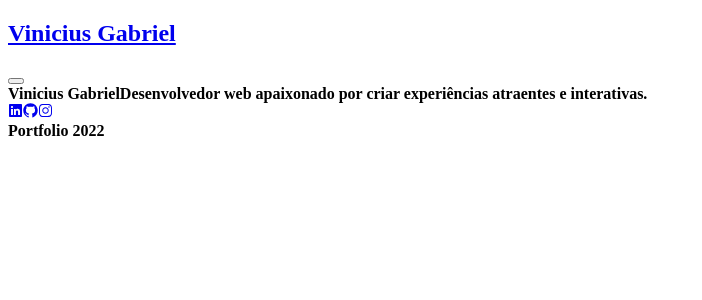
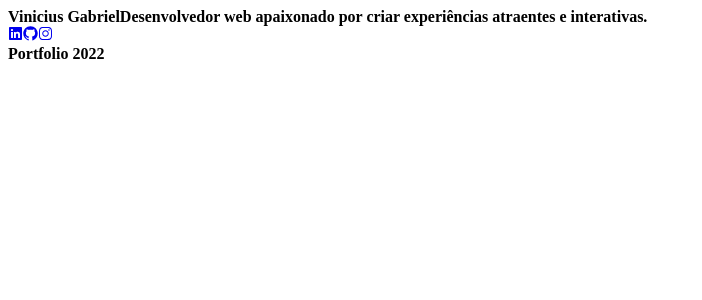
Before and after one commit to viiniciusgs/viiniciusgs.com, a Next.js app: page / in a window 1280 px wide. Shown: the top 300 px of the page, without its empty margins (0-702 px from the left). Built offline with nearby package versions, Linux system fonts and the light colour scheme.

Commit message:
:fire: remove menu component

```diff
--- a/src/app/page.tsx
+++ b/src/app/page.tsx
@@ -5,14 +5,10 @@ import {
   InstagramLogoIcon,
 } from '@radix-ui/react-icons'
 
-import Menu from '@/components/Menu'
-
 export default function Home() {
   return (
     <>
       <main>
-        <Menu />
-
         <section>
           <section>
             <strong>Vinicius Gabriel</strong>
--- a/src/components/Menu.tsx
+++ /dev/null
@@ -1,41 +0,0 @@
-'use client'
-
-import { useState } from 'react'
-import Link from 'next/link'
-
-export default function Menu() {
-  const [isActive, setIsActive] = useState(false)
-
-  return (
-    <div>
-      <section>
-        <Link href="/">
-          <h1>Vinicius Gabriel</h1>
-        </Link>
-        <button
-          className={`isActive-${isActive}`}
-          type="button"
-          aria-label="Menu hambúrguer"
-          onClick={() => setIsActive(!isActive)}
-        >
-          <span />
-          <span />
-        </button>
-      </section>
-
-      {isActive && (
-        <nav>
-          <Link href="/">
-            <p>Sobre</p>
-          </Link>
-          <Link href="/">
-            <p>Projetos</p>
-          </Link>
-          <Link href="/">
-            <p>Contato</p>
-          </Link>
-        </nav>
-      )}
-    </div>
-  )
-}
```
